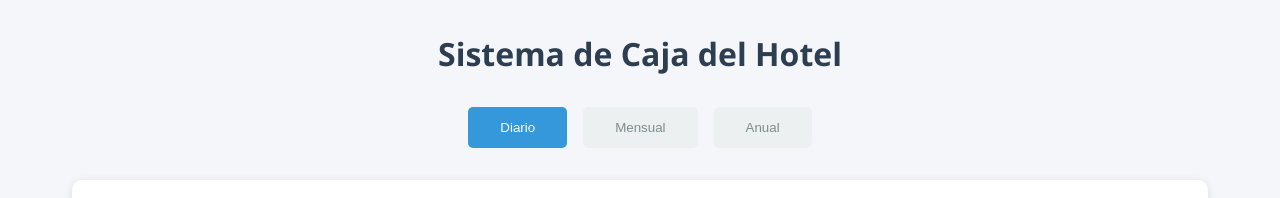
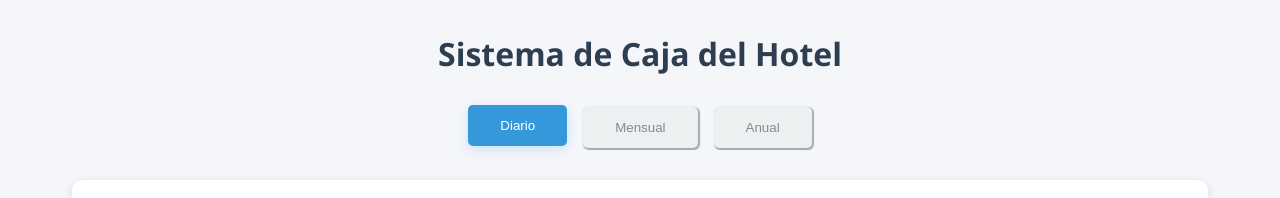
Before and after one commit to Jhonyy-Dev/sistema-caja, a plain HTML site: page index.html in a window 1280 px wide. In both pictures the pointer is over the button "Diario". Shown: the top 198 px of the page. Drawn offline with nearby package versions, Linux system fonts and the light colour scheme.

Commit message:
sistema-caja

```diff
--- a/style.css
+++ b/style.css
@@ -41,6 +41,9 @@ h1 {
 }
 
 .tab-btn {
+    &:not(.active) {
+        box-shadow: 1px 1px 1px 1px rgba(0, 0, 0, 0.315);
+    }
     padding: 0.8rem 2rem;
     border: none;
     background-color: var(--light-gray);
@@ -48,6 +51,15 @@ h1 {
     cursor: pointer;
     border-radius: 5px;
     transition: all 0.3s ease;
+    position: relative;
+    overflow: hidden;
+}
+
+.tab-btn:hover {
+    background-color: var(--accent-color);
+    color: white;
+    transform: translateY(-2px);
+    box-shadow: 0 4px 12px rgba(52, 152, 219, 0.2);
 }
 
 .tab-btn.active {
```
